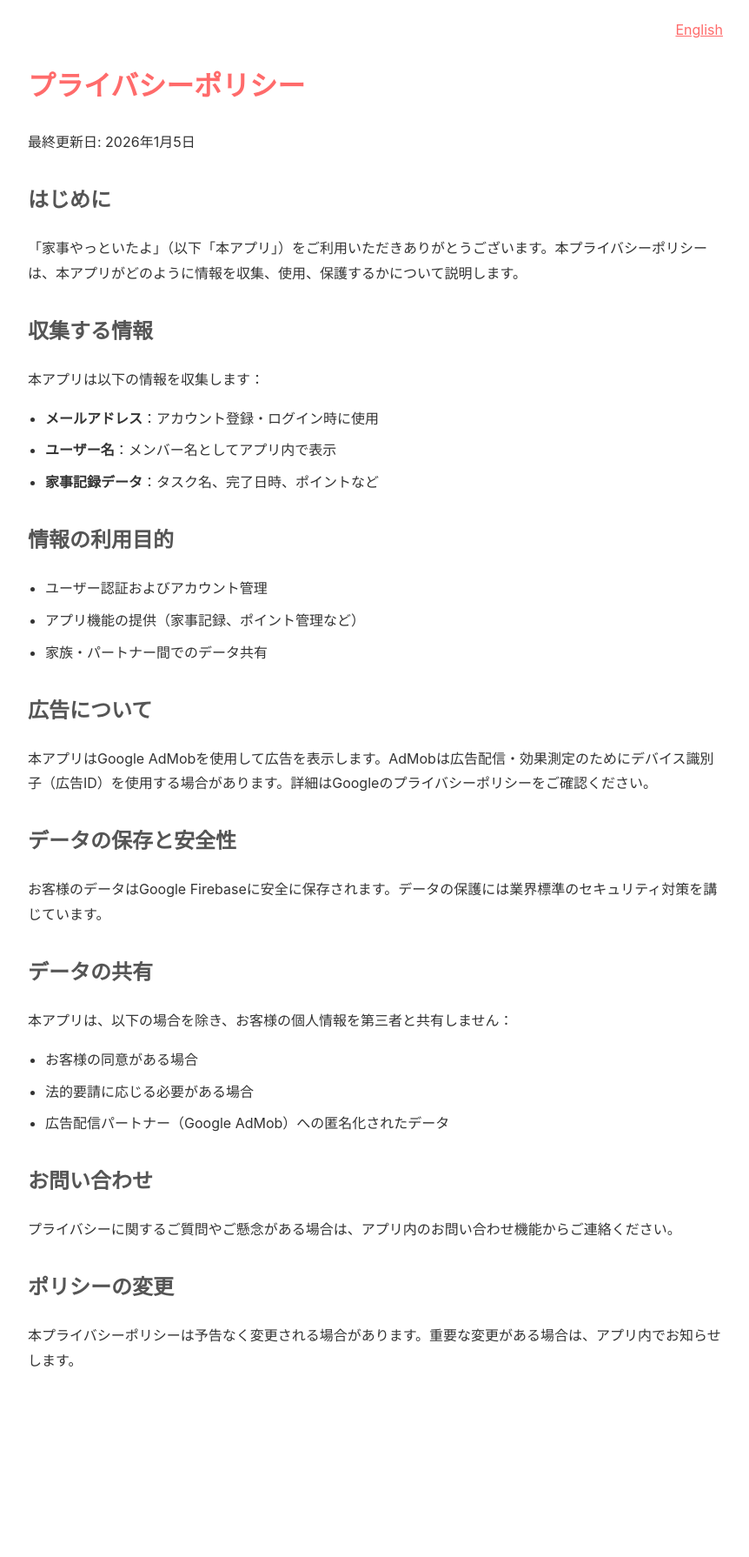
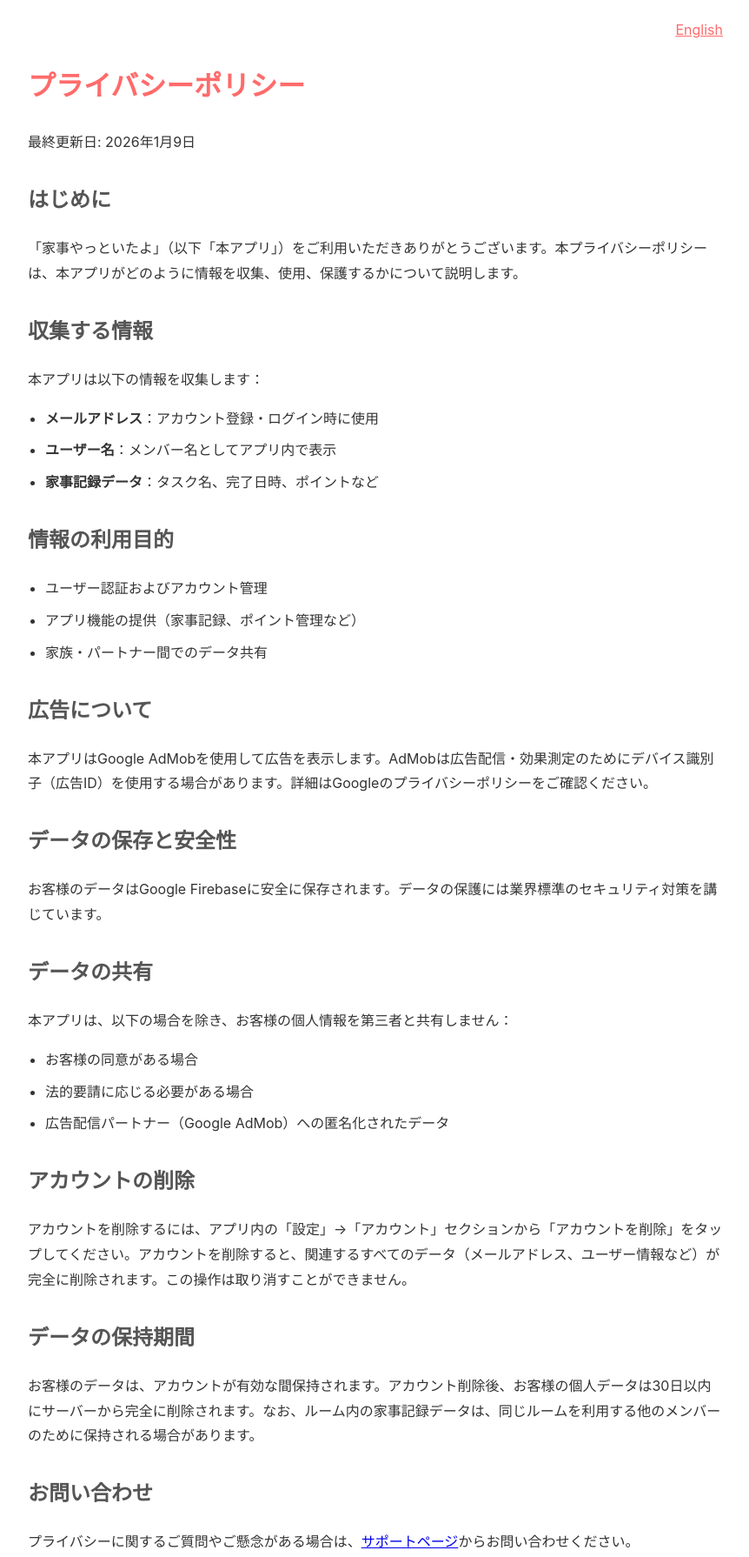
Before and after one commit to mochimocchi-mo/housework-privacy, a plain HTML site: page index.html in a window 1280 px wide. Shown: the top 1790 px of the page at 87% size, without its empty margins (208-1070 px from the left). Before the commit the page ends 1615 px from the top, so only its background shows below. Drawn offline with Linux system fonts and the light colour scheme.

Commit message:
アカウント削除方法とデータ保持期間を追加
- アカウント削除の手順を明記
- データ保持期間（30日以内に削除）を追加
- お問い合わせリンクをサポートページに変更

Co-Authored-By: Claude Opus 4.5 <noreply@anthropic.com>

```diff
--- a/index.html
+++ b/index.html
@@ -18,7 +18,7 @@
   <div class="lang-switch"><a href="en.html">English</a></div>
 
   <h1>プライバシーポリシー</h1>
-  <p>最終更新日: 2026年1月5日</p>
+  <p>最終更新日: 2026年1月9日</p>
 
   <h2>はじめに</h2>
   <p>「家事やっといたよ」（以下「本アプリ」）をご利用いただきありがとうございます。本プライバシーポリシーは、本アプリがどのように情報を収集、使用、保護するかについて説明します。</p>
@@ -52,8 +52,14 @@
     <li>広告配信パートナー（Google AdMob）への匿名化されたデータ</li>
   </ul>
 
+  <h2>アカウントの削除</h2>
+  <p>アカウントを削除するには、アプリ内の「設定」→「アカウント」セクションから「アカウントを削除」をタップしてください。アカウントを削除すると、関連するすべてのデータ（メールアドレス、ユーザー情報など）が完全に削除されます。この操作は取り消すことができません。</p>
+
+  <h2>データの保持期間</h2>
+  <p>お客様のデータは、アカウントが有効な間保持されます。アカウント削除後、お客様の個人データは30日以内にサーバーから完全に削除されます。なお、ルーム内の家事記録データは、同じルームを利用する他のメンバーのために保持される場合があります。</p>
+
   <h2>お問い合わせ</h2>
-  <p>プライバシーに関するご質問やご懸念がある場合は、アプリ内のお問い合わせ機能からご連絡ください。</p>
+  <p>プライバシーに関するご質問やご懸念がある場合は、<a href="https://mochimocchi-mo.github.io/housework-support/">サポートページ</a>からお問い合わせください。</p>
 
   <h2>ポリシーの変更</h2>
   <p>本プライバシーポリシーは予告なく変更される場合があります。重要な変更がある場合は、アプリ内でお知らせします。</p>
```
Also changed, not shown: en.html (+8 -2 lines).
